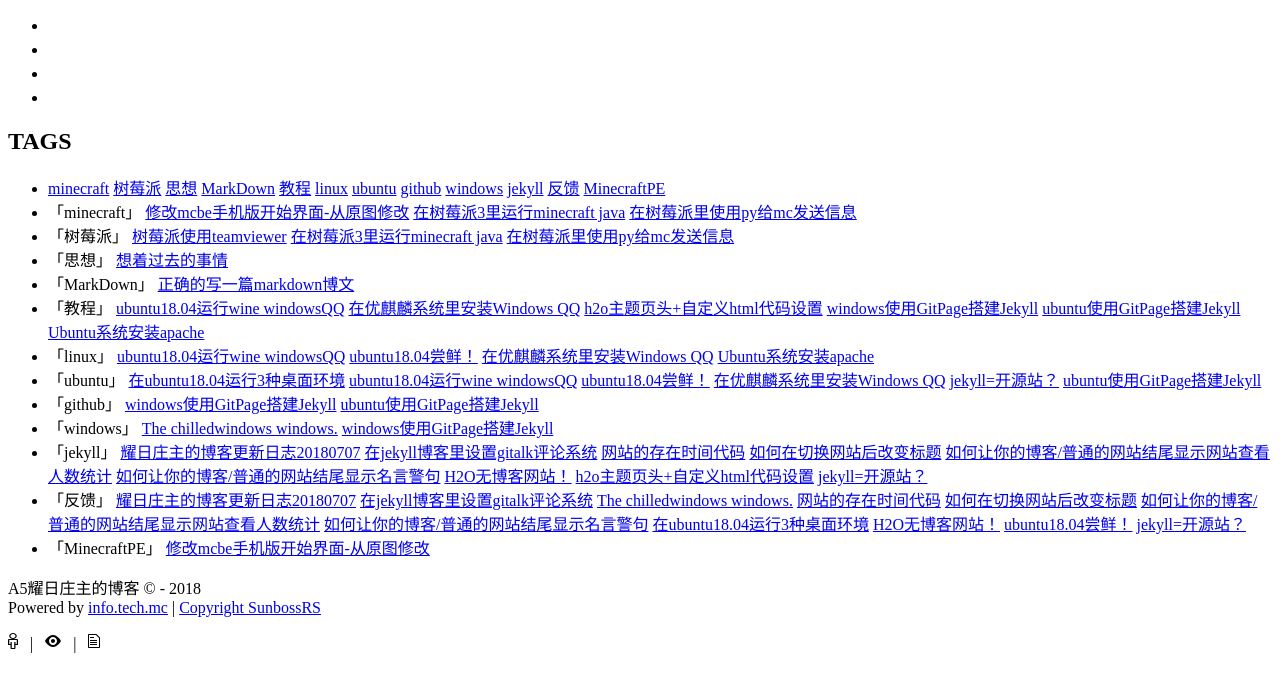
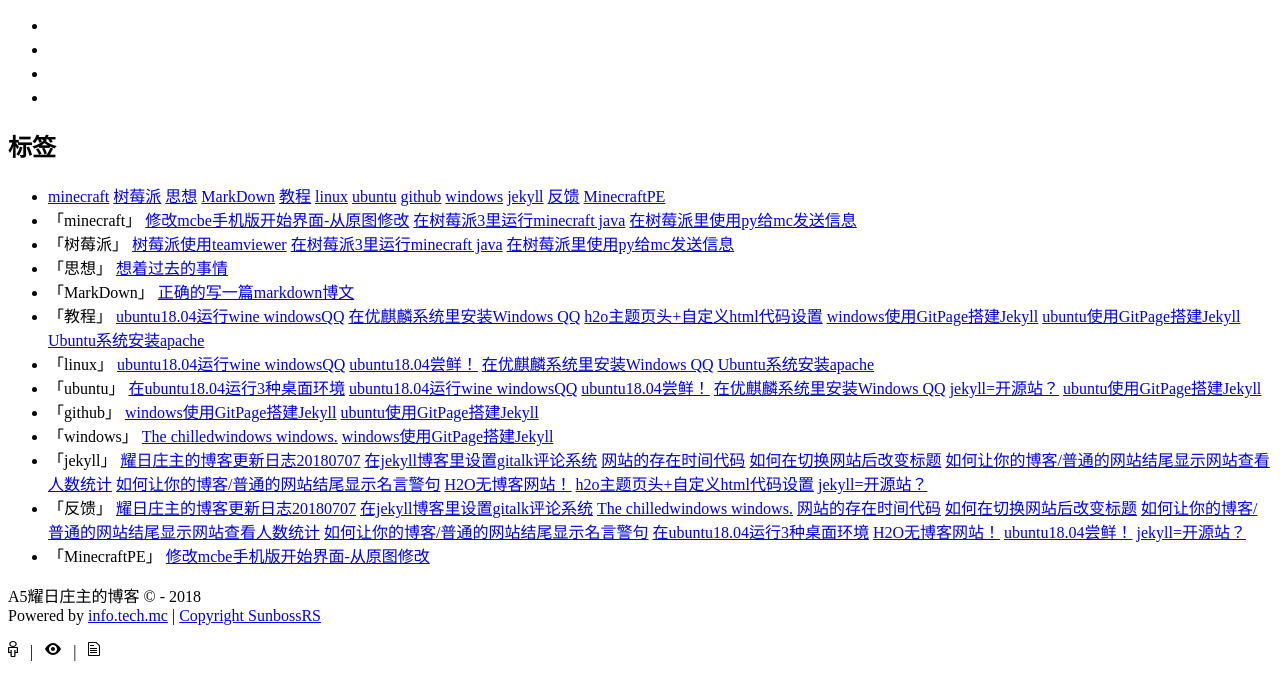
Before and after one commit to Sunbertrs/sunbossrs-blog-v1, a Jekyll site: the page built from tags.html, in a window 1280 px wide, cut to the strip 112-812 px from the top of the page. Built offline with Jekyll 4.4.1, drawn with Linux system fonts in a browser that asks for light colours; nearby versions of some CDN libraries; comment, search, counter and statistics services are not loaded.

Commit message:
Update tags.html

```diff
--- a/tags.html
+++ b/tags.html
@@ -6,7 +6,7 @@ layout: default
 {% include header.html %}
 
 <div class="g-banner tags-banner {{ site.postPatterns | prepend: 'post-pattern-' }} {{ site.theme-color | prepend: 'bgcolor-' }}" data-theme="{{ site.theme-color }}">
-    <h2>TAGS</h2>
+    <h2>标签</h2>
 </div>
 
 <main class="tags-content">
```
